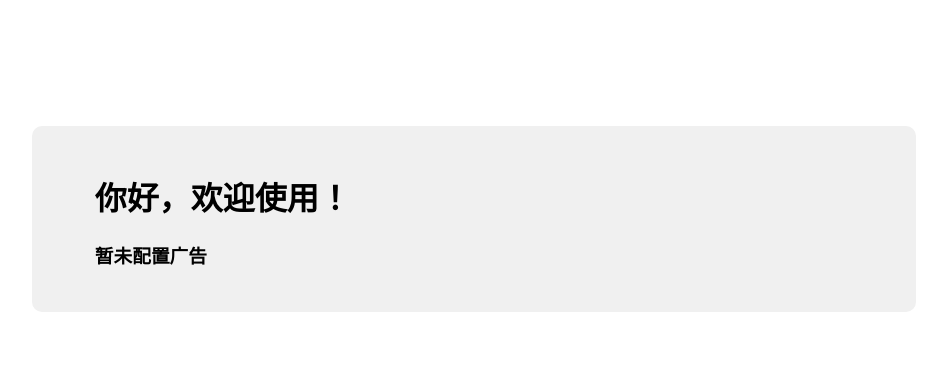
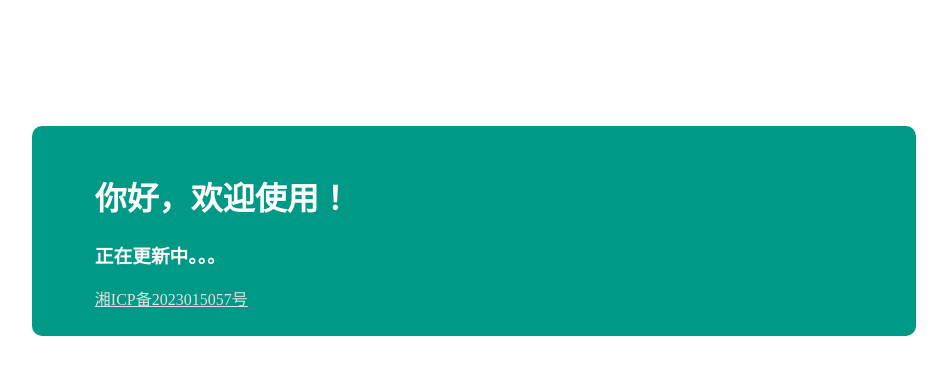
Before and after one commit to xcyyds6/web, a plain HTML site: page index.html in a window 1280 px wide. Shown: the whole page, without its empty margins (166-1113 px from the left). Drawn offline with Linux system fonts and the light colour scheme.

Commit message:
Update index.html

```diff
--- a/index.html
+++ b/index.html
@@ -7,9 +7,10 @@
         .container {
             width: 60%;
             margin: 10% auto 0;
-            background-color: #f0f0f0;
+            background-color: #009986;
             padding: 2% 5%;
-            border-radius: 10px
+            border-radius: 10px;
+            color: #fff;
         }
 
         ul {
@@ -28,7 +29,8 @@
 <body>
     <div class="container">
         <h1>你好，欢迎使用！</h1>
-        <h3>暂未配置广告</h3>
+        <h3>正在更新中。。。</h3>
+        <a href="http://beian.miit.gov.cn/" style="color:#E0E0E0">湘ICP备2023015057号</a >
     </div>
 </body>
 </html>
```
